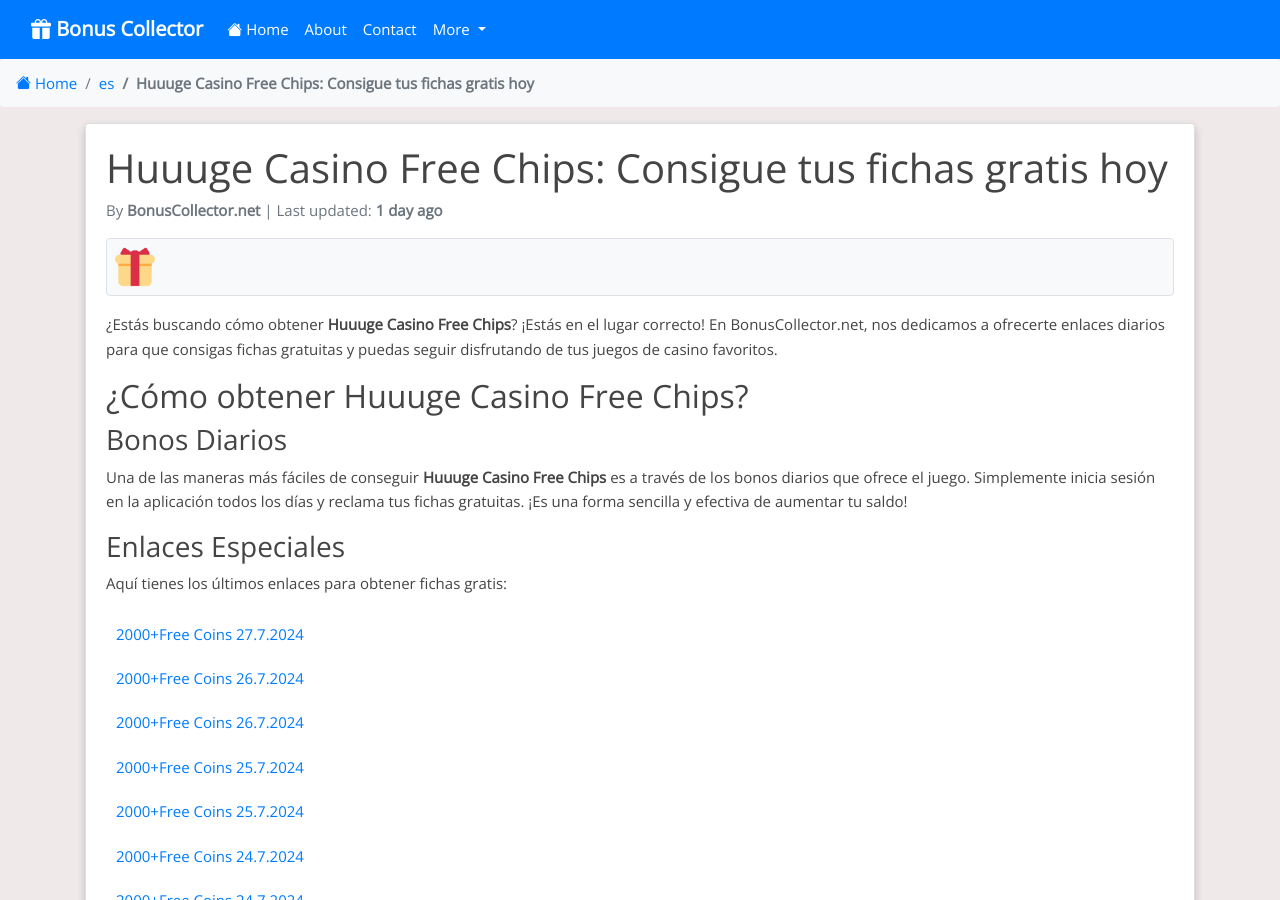
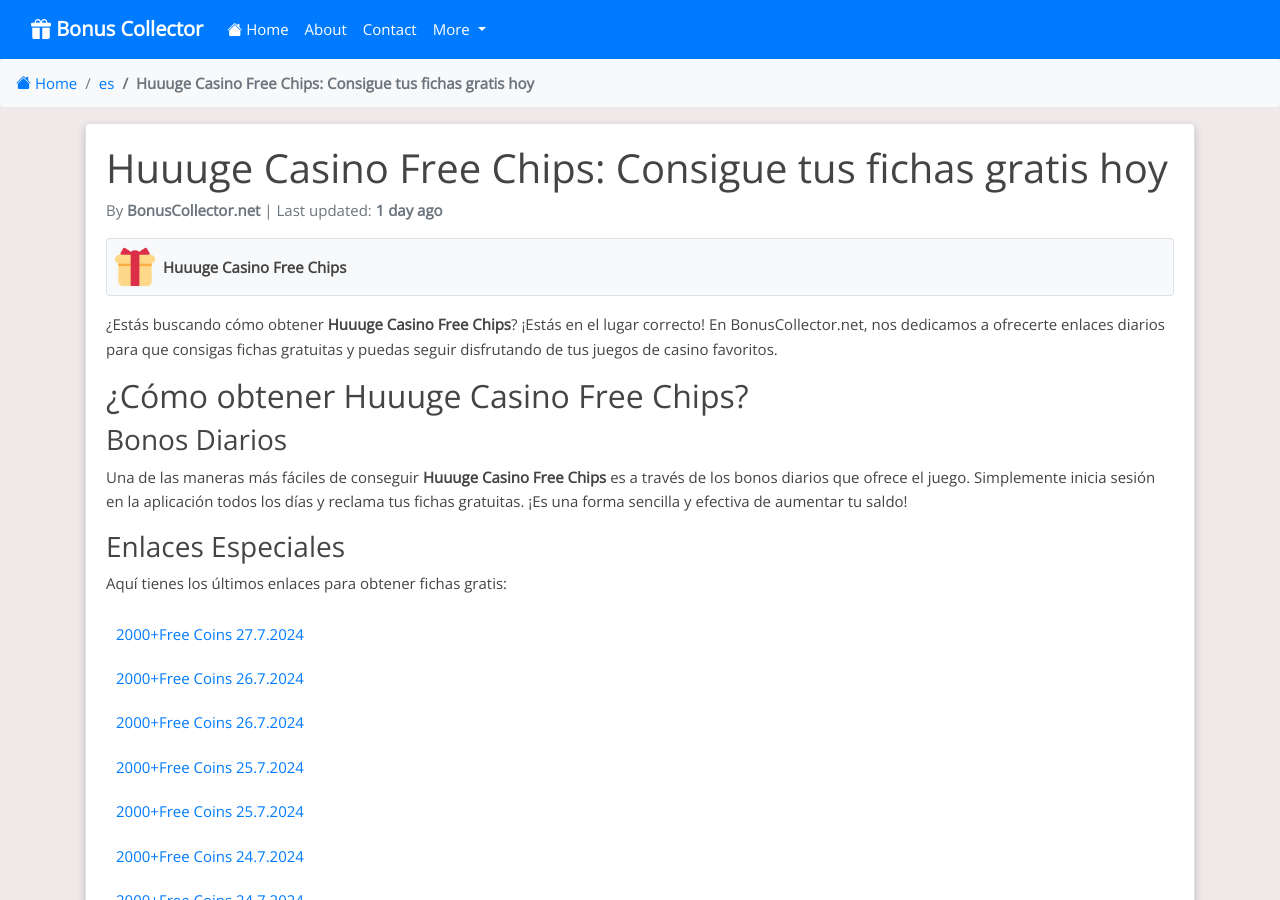
Before and after one commit to Prollad99/bs-net, a Jekyll site: the page built from es/_posts/2024-07-16-huuuge-casino.md, in a window 1280 px wide and 900 px high. Built offline with Jekyll 4.4.1, drawn with Linux system fonts in a browser that asks for light colours; nearby versions of some CDN libraries; comment, search, counter and statistics services are not loaded.

Commit message:
Update 2024-07-16-huuuge-casino.md

```diff
--- a/es/_posts/2024-07-16-huuuge-casino.md
+++ b/es/_posts/2024-07-16-huuuge-casino.md
@@ -9,6 +9,8 @@
 permalink: /es/huuuge-casino-free-chips/
 image: /assets/images/huuuge-casino.webp
 include_file: huuuge-casino.html
+manifest: /manifests/es/huuuge-casino.json
+app_name: "Huuuge Casino Free Chips"
 ---
 
 ¿Estás buscando cómo obtener **Huuuge Casino Free Chips**? ¡Estás en el lugar correcto! En BonusCollector.net, nos dedicamos a ofrecerte enlaces diarios para que consigas fichas gratuitas y puedas seguir disfrutando de tus juegos de casino favoritos.
```
